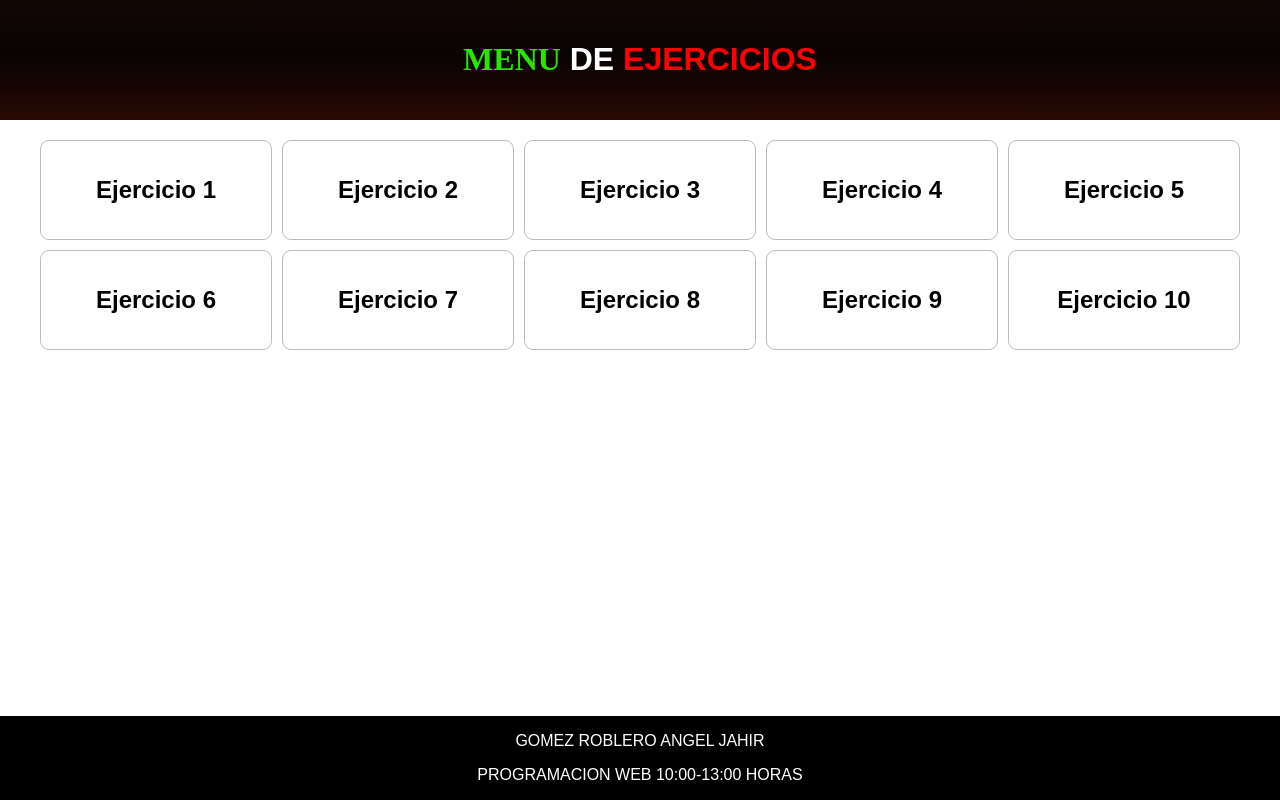
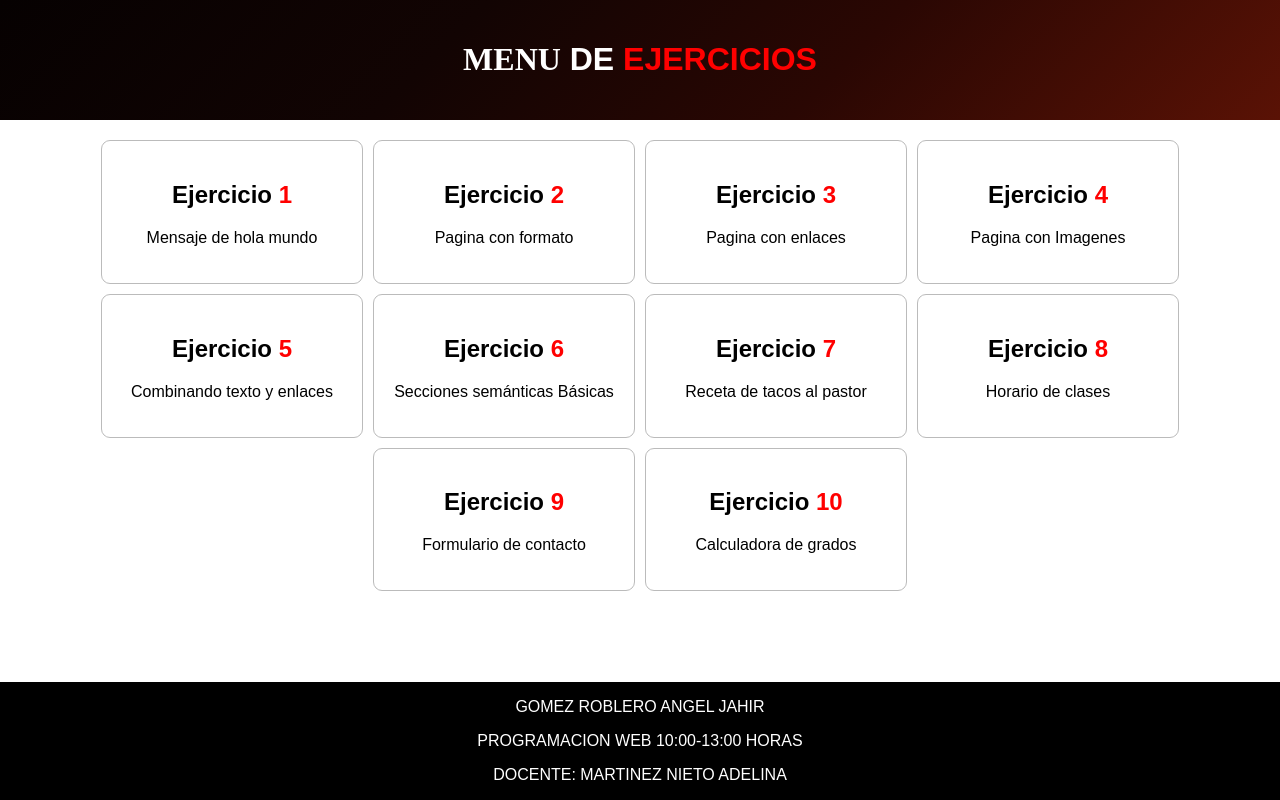
Before and after one commit to JahirRoblero/programacionweb, a plain HTML site: page index.html in a window 1280 px wide. Drawn offline with Linux system fonts and the light colour scheme; a web font is replaced by a local one.

Commit message:
Actualice diseño de la pagina

```diff
--- a/css/styles.css
+++ b/css/styles.css
@@ -14,22 +14,25 @@ h1{
 }
 .encabezado {
   padding: 20px;
-  background: linear-gradient(180deg,#130706 0%, #090303 45%, #180604 75%, #2a0b03 100%);
+  background: linear-gradient(
+  135deg,
+  #060101 0%,
+  #120403 35%,
+  #2a0703 65%,
+  #5a1205 100%
+);
   text-align: center;
 }
 
 #menu-span{
     font-family: 'Montserrat';
-    color: rgb(42, 229, 0);
+    color: rgb(255, 255, 255);
 }
 
 #menu-ejercicios{
     color: red;
 }
 
-P{
-    color: white;
-}
 main{
 flex-grow: 1;
 }
@@ -45,13 +48,12 @@ flex-grow: 1;
 
 .ejercicio{
     border: 1px solid #bbb;
-    padding: 15px;
+    padding: 20px;
     border-radius: 9px;
-    min-width: 200px;
+    min-width: 220px;
     text-align: center;
     transition: all 0.3s ease;
 }
-
 .ejercicio:hover{
     scale: calc(1.04);
     box-shadow: 2px 2px 10px rgba(0, 0, 0, 0.2);
@@ -70,3 +72,7 @@ footer{
     color: white;
     text-align: center;
 }
+
+.number {
+    color: red;
+}
--- a/index.html
+++ b/index.html
@@ -16,7 +16,7 @@
   <body>
     <header class="encabezado">
       <h1>
-        <span id="menu-span">MENU</span> DE
+        <span id="menu-span">MENU</span>  DE
         <span id="menu-ejercicios">EJERCICIOS</span>
       </h1>
     </header>
@@ -24,43 +24,73 @@
     <main>
       <div class="ejercicios">
         <a href="ejercicio1.html" class="link-ejercicio">
-          <div class="ejercicio"><h2>Ejercicio 1</h2></div>
+          <div class="ejercicio">
+            <h2>Ejercicio <span class="number">1</span></h2>
+            <p>Mensaje de hola mundo</p>
+          </div>
         </a>
 
         <a href="ejercicio2.html" class="link-ejercicio">
-          <div class="ejercicio"><h2>Ejercicio 2</h2></div>
+          <div class="ejercicio">
+            <h2>Ejercicio <span class="number">2</span></h2>
+            <p>Pagina con formato</p>
+          </div>
         </a>
 
         <a href="ejercicio3.html" class="link-ejercicio">
-          <div class="ejercicio"><h2>Ejercicio 3</h2></div>
+          <div class="ejercicio">
+            <h2>Ejercicio <span class="number">3</span></h2>
+            <p>Pagina con enlaces</p>
+          </div>
         </a>
 
         <a href="ejercicio4.html" class="link-ejercicio">
-          <div class="ejercicio"><h2>Ejercicio 4</h2></div>
+          <div class="ejercicio">
+            <h2>Ejercicio <span class="number">4</span></h2>
+            <p>Pagina con Imagenes</p>
+          </div>
         </a>
 
         <a href="ejercicio5.html" class="link-ejercicio">
-          <div class="ejercicio"><h2>Ejercicio 5</h2></div>
+          <div class="ejercicio">
+            <h2>Ejercicio <span class="number">5</span></h2>
+            <p>Combinando texto y enlaces</p>
+          </div>
         </a>
 
         <a href="ejercicio6.html" class="link-ejercicio">
-          <div class="ejercicio"><h2>Ejercicio 6</h2></div>
+          <div class="ejercicio">
+            <h2>Ejercicio <span class="number">6</span></h2>
+            <p>Secciones semánticas Básicas</p>
+          </div>
         </a>
 
         <a href="ejercicio7.html" class="link-ejercicio">
-          <div class="ejercicio"><h2>Ejercicio 7</h2></div>
+          <div class="ejercicio">
+            <h2>Ejercicio <span class="number">7</span></h2>
+            <p>Receta de tacos al pastor</p>
+          </div>
         </a>
 
         <a href="ejercicio8.html" class="link-ejercicio">
-          <div class="ejercicio"><h2>Ejercicio 8</h2></div>
+          <div class="ejercicio">
+            <h2>Ejercicio <span class="number">8</span></h2>
+            <p>Horario de clases</p>
+          </div>
         </a>
 
         <a href="ejercicio9.html" class="link-ejercicio">
-          <div class="ejercicio"><h2>Ejercicio 9</h2></div>
+          <div class="ejercicio">
+            <h2>Ejercicio <span class="number">9</span></h2>
+            <p>Formulario de contacto</p>
+          </div>
         </a>
 
         <a href="ejercicio10.html" class="link-ejercicio">
-          <div class="ejercicio"><h2>Ejercicio 10</h2></div>
+          <div class="ejercicio">
+            <h2>Ejercicio <span class="number">10</span></h2>
+            <p>Calculadora de grados</p>
+          </div>
         </a>
       </div>
     </main>
@@ -68,6 +98,7 @@
     <footer>
       <p>GOMEZ ROBLERO ANGEL JAHIR</p>
       <p>PROGRAMACION WEB 10:00-13:00 HORAS</p>
+      <p>DOCENTE: MARTINEZ NIETO ADELINA</p>
     </footer>
   </body>
 </html>
--- a/js/calcularGrados.js
+++ b/js/calcularGrados.js
@@ -16,9 +16,8 @@ function calcular() {
 
   let valorFahrenheit = parseInt(valorCelsius) * (9 / 5) + 32;
 
-  document.getElementById("gradosFahrenheit").value = valorFahrenheit;
+  document.getElementById("gradosFahrenheit").value = valorFahrenheit + "°F";
 }
-
 
 function limpiar() {
   document.getElementById("valorCelcius").value = "";
```
Also changed, not shown: ejercicio10.html (+1 -1 lines), ejercicio8.html (+3 -3 lines), 1 other file.
